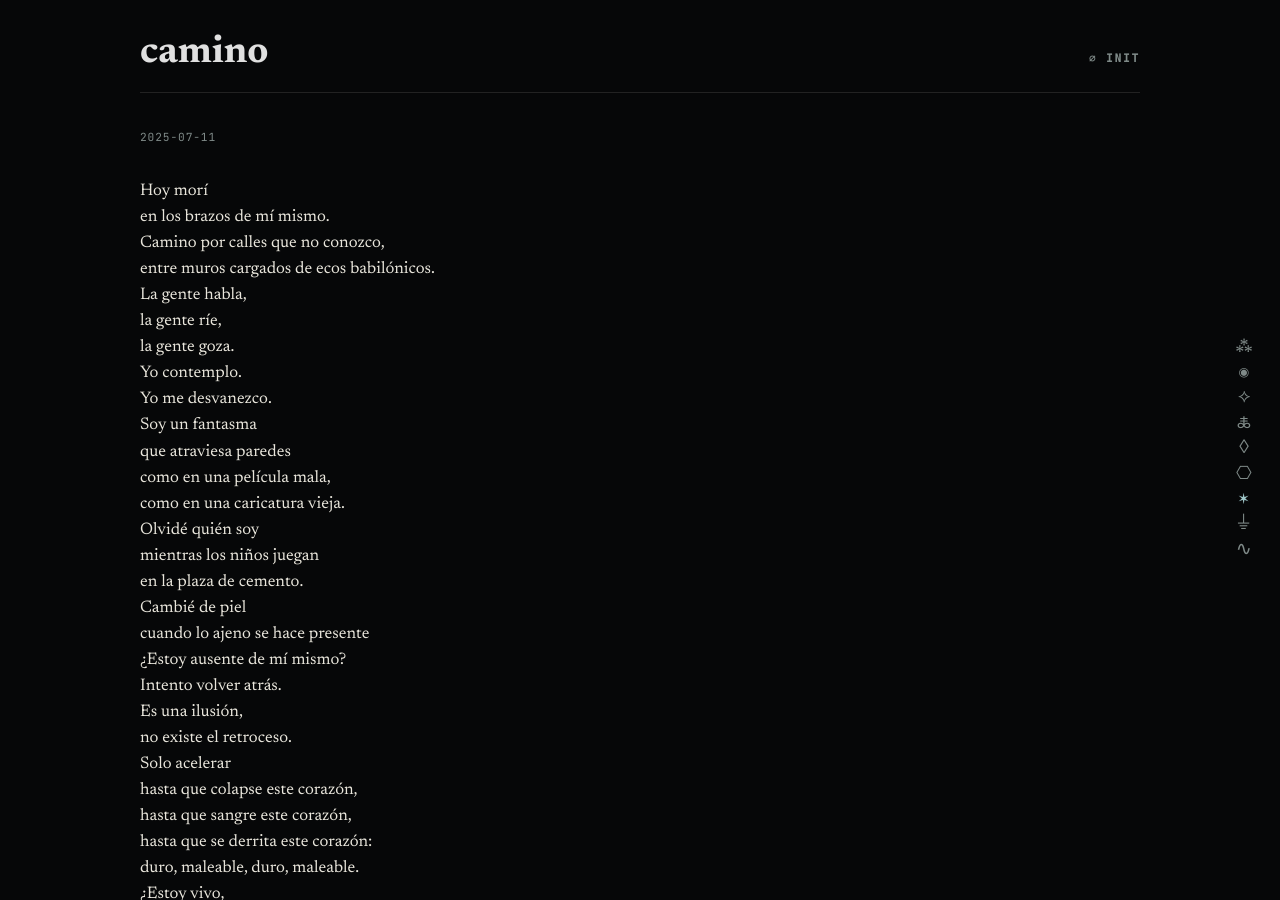
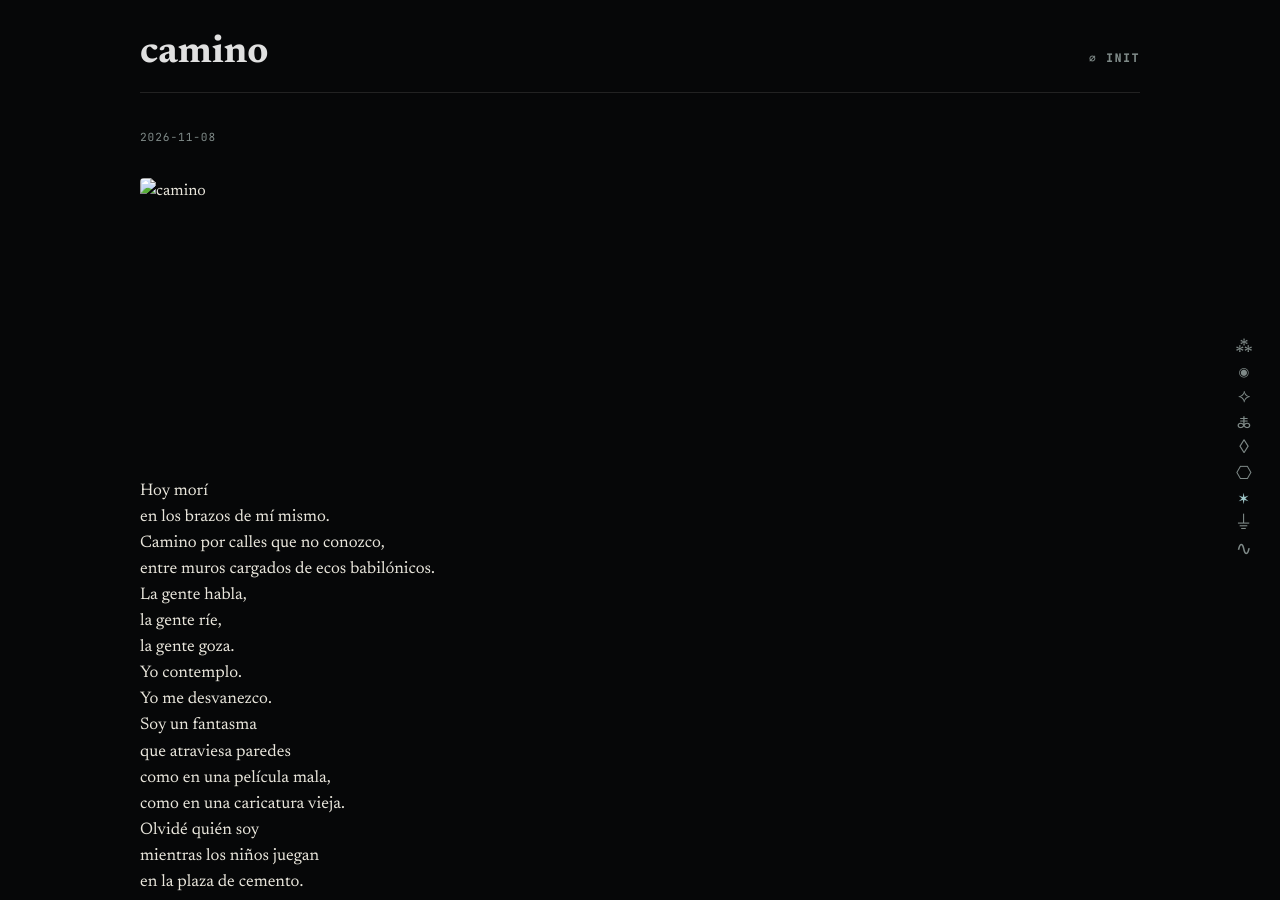
Before and after one commit to hugomoraga/kndl000, a Jekyll site: the page built from content/collections/_posts/2025-07-11-camino.md, in a window 1280 px wide and 900 px high. Built offline with Jekyll 4.4.1, drawn with Linux system fonts in a browser that asks for light colours.

Commit message:
Update Entrada “2025-07-11-camino”

```diff
--- a/content/collections/_posts/2025-07-11-camino.md
+++ b/content/collections/_posts/2025-07-11-camino.md
@@ -1,6 +1,9 @@
 ---
 layout: default
-title: "camino"
+title: camino
+image: ''
+date: 2026-11-08T04:57:00
+published: true
 ---
 
 Hoy morí
```
